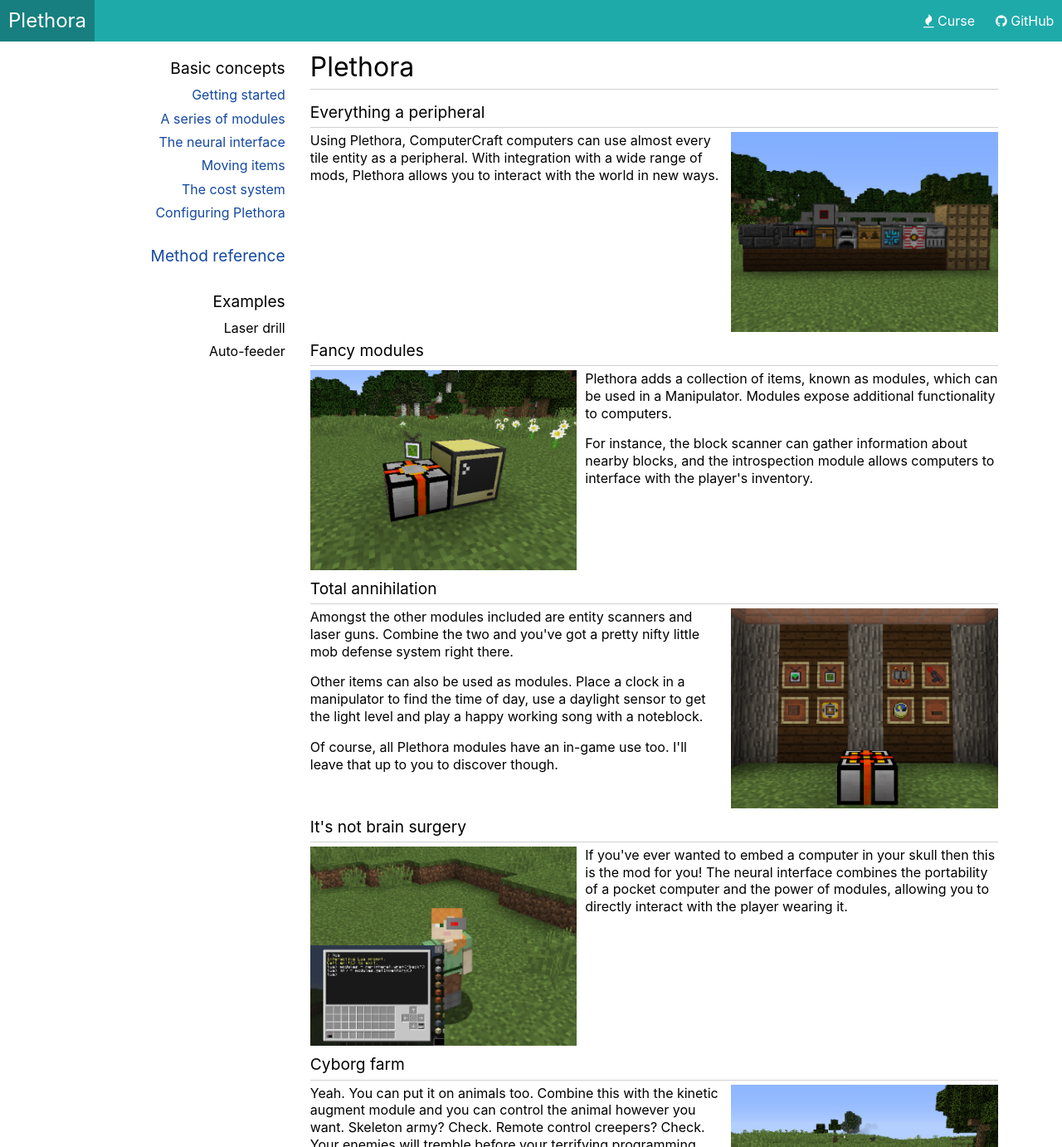
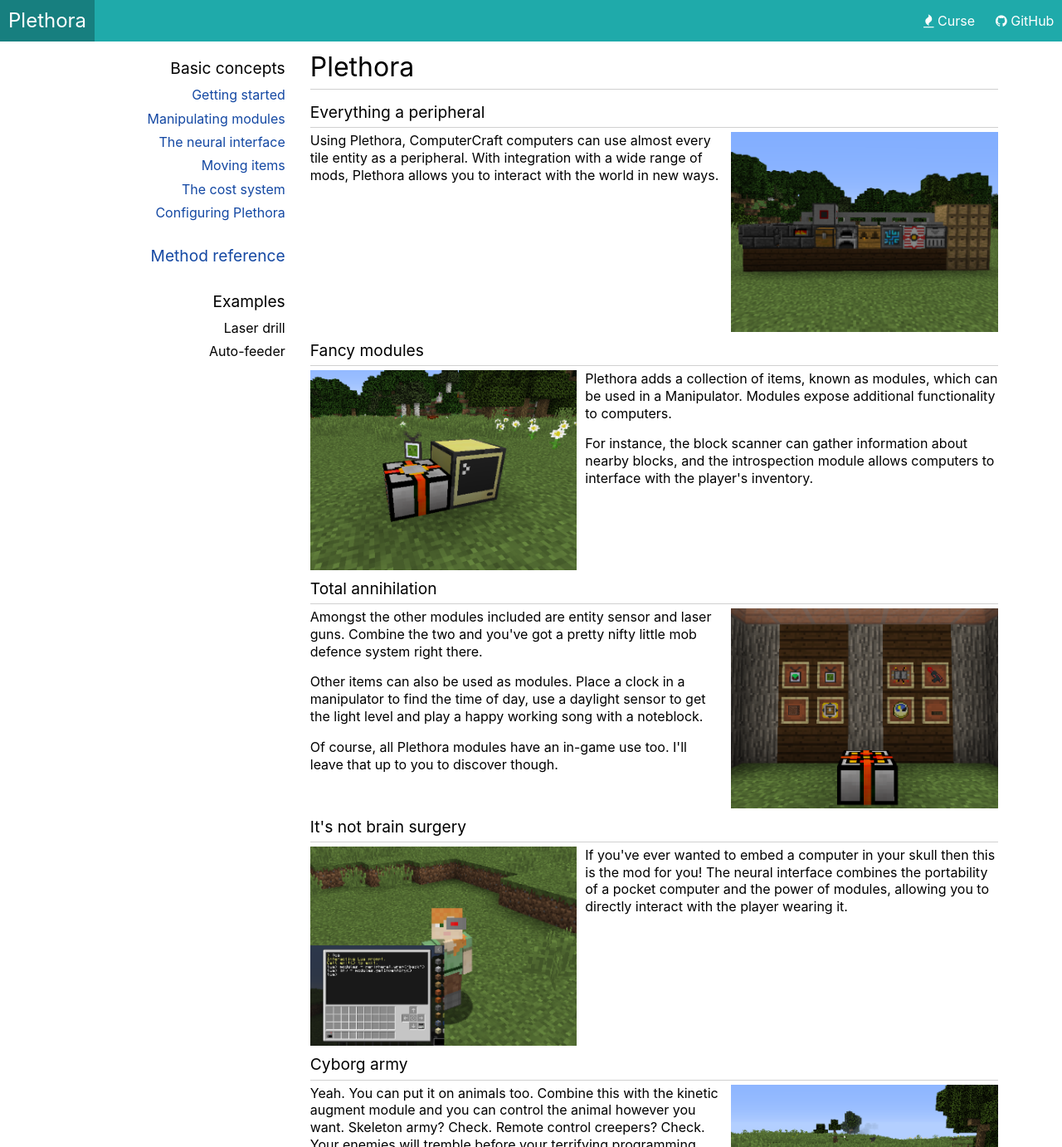
Before and after one commit to SquidDev-CC/plethora, a Jekyll site: the page built from index.html, in a window 1280 px wide. Shown: the top 1382 px of the page at 83% size. Built offline with Jekyll 4.4.1, drawn with Linux system fonts in a browser that asks for light colours.

Commit message:
Add documentation on modules.

```diff
--- a/_layouts/text.html
+++ b/_layouts/text.html
@@ -11,7 +11,7 @@
 			<h3>Basic concepts</h3>
 			<ul>
 				<li><a href="{{ "getting-started.html" | relative_url }}">Getting started</a></li>
-				<li><a href="{{ "modules.html" | relative_url }}">A series of modules</a></li>
+				<li><a href="{{ "modules.html" | relative_url }}">Manipulating modules</a></li>
 				<li><a href="{{ "neural-interface.html" | relative_url }}">The neural interface</a></li>
 				<li><a href="{{ "item-transfer.html" | relative_url }}">Moving items</a></li>
 				<li><a href="{{ "cost-system.html" | relative_url }}">The cost system</a></li>
--- a/_sass/general.scss
+++ b/_sass/general.scss
@@ -150,6 +150,12 @@
 			padding: 3px 0px;
 		}
 	}
+
+	img {
+		margin-left: auto;
+		margin-right: auto;
+		display: block;
+	}
 }
 .fa.fa-0 {
 	font-size: 0.7em;
--- a/index.html
+++ b/index.html
@@ -7,7 +7,7 @@
 <div class="desc">
 	<h3>Everything a peripheral</h3>
 	<div class="desc-row">
-		<img class="desc-image" src="{{ "images/integration.png" | relative }}" />
+		<img class="desc-image" src="{{ "/images/integration.png" | relative_url }}" />
 		<div class="desc-text">
 			<p>
 				Using Plethora, ComputerCraft computers can use almost every tile entity as a peripheral. With
@@ -20,7 +20,7 @@
 <div class="desc">
 	<h3>Fancy modules</h3>
 	<div class="desc-row">
-		<img class="desc-image" src="{{ "images/manipulator.png" | relative }} " />
+		<img class="desc-image" src="{{ "/images/manipulator.png" | relative_url }} " />
 		<div class="desc-text">
 			<p>
 				Plethora adds a collection of items, known as modules, which can be used in a Manipulator. Modules
@@ -37,11 +37,11 @@
 <div class="desc">
 	<h3>Total annihilation</h3>
 	<div class="desc-row">
-		<img class="desc-image" src="{{ "images/modules.png" | relative }}" />
+		<img class="desc-image" src="{{ "/images/modules.png" | relative_url }}" />
 		<div class="desc-text">
 			<p>
-				Amongst the other modules included are entity scanners and laser guns. Combine the two and you've got a
-				pretty nifty little mob defense system right there.
+				Amongst the other modules included are entity sensor and laser guns. Combine the two and you've got a
+				pretty nifty little mob defence system right there.
 			</p>
 			<p>
 				Other items can also be used as modules. Place a clock in a manipulator to find the time of day, use a
@@ -57,7 +57,7 @@
 <div class="desc">
 	<h3>It's not brain surgery</h3>
 	<div class="desc-row">
-		<img class="desc-image" src="{{ "images/neural-player.png" | relative }}" />
+		<img class="desc-image" src="{{ "/images/neural-player.png" | relative_url }}" />
 		<div class="desc-text">
 			<p>
 				If you've ever wanted to embed a computer in your skull then this is the mod for you! The neural
@@ -69,9 +69,9 @@
 </div>
 
 <div class="desc">
-	<h3>Cyborg farm</h3>
+	<h3>Cyborg army</h3>
 	<div class="desc-row">
-		<img class="desc-image" src="{{ "images/neural-cow.png" | relative }}" />
+		<img class="desc-image" src="{{ "/images/neural-cow.png" | relative_url }}" />
 		<div class="desc-text">
 			<p>
 				Yeah. You can put it on animals too. Combine this with the kinetic augment module and you can control
@@ -85,7 +85,7 @@
 <div class="desc">
 	<h3>One simple request</h3>
 	<div class="desc-row">
-		<img class="desc-image" src="{{ "images/squids-laser.png" | relative }}" />
+		<img class="desc-image" src="{{ "/images/squids-laser.png" | relative_url }}" />
 		<div class="desc-text">
 			<blockquote>
 				You know, I have one simple request. And that is to have <del>sharks</del> squid with frickin' laser
```
Also changed, not shown: getting-started.md (+2 -0 lines), modules.md (added, +117 -0 lines).
